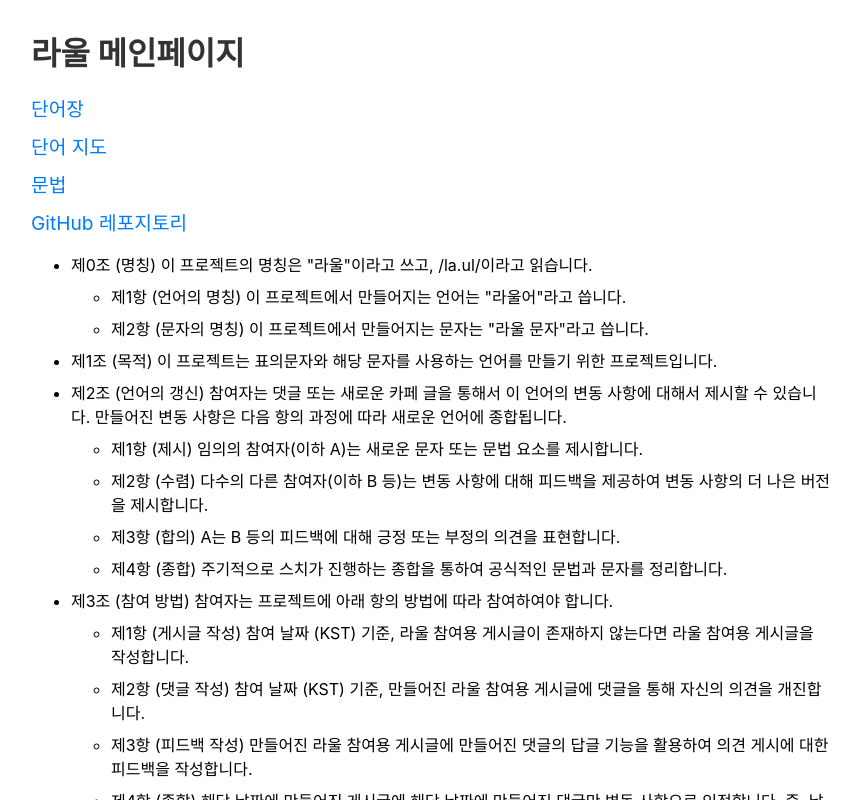
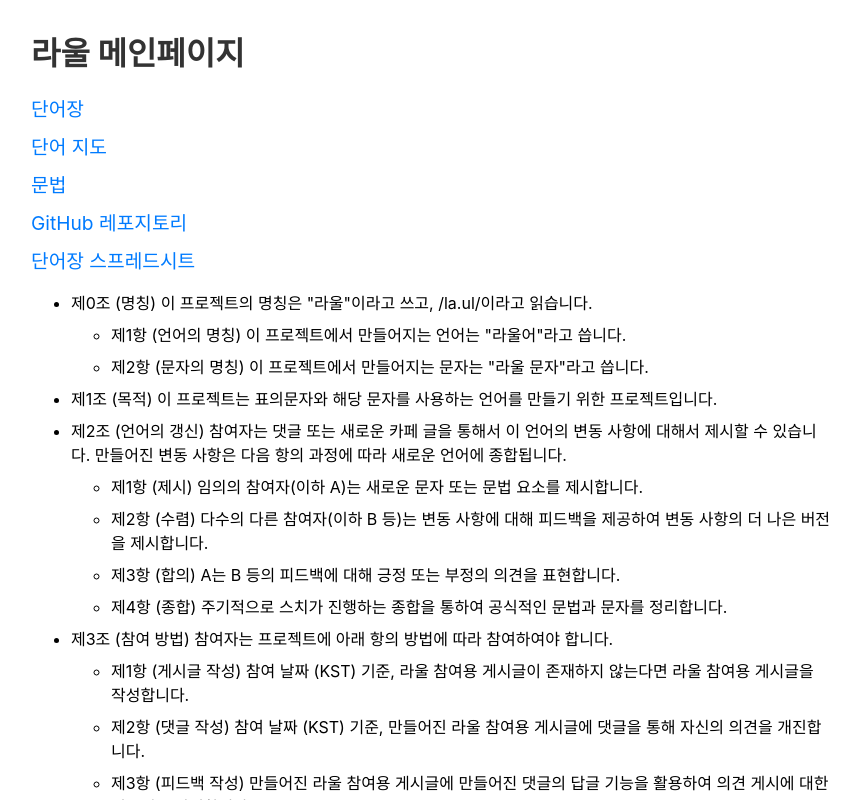
Before and after one commit to zasoque/laul, a SvelteKit app: page / in a window 1280 px wide. Shown: the top 800 px of the page, without its empty margins (209-1069 px from the left). Built offline with nearby package versions, Linux system fonts and the light colour scheme; a web font is replaced by a local one.

Commit message:
Add link to vocabulary spreadsheet in layout component

```diff
--- a/src/routes/+layout.svelte
+++ b/src/routes/+layout.svelte
@@ -15,6 +15,12 @@
     <li><a href="/laul/wordmap">단어 지도</a></li>
     <li><a href="/laul/grammar">문법</a></li>
     <li><a href="https://github.com/zasoque/laul">GitHub 레포지토리</a></li>
+    <li>
+      <a
+        href="https://docs.google.com/spreadsheets/d/1vTe1JGdWz95CRl4-Kg8b5KVHZ25tLsqx1aSAOCxpT1A/edit?gid=0#gid=0"
+        >단어장 스프레드시트</a
+      >
+    </li>
   </ul>
   {@render children()}
 </div>
```
